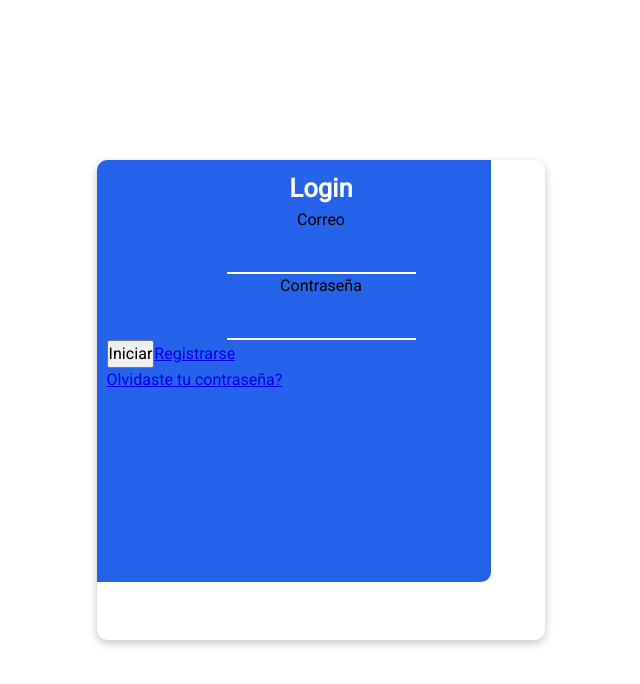
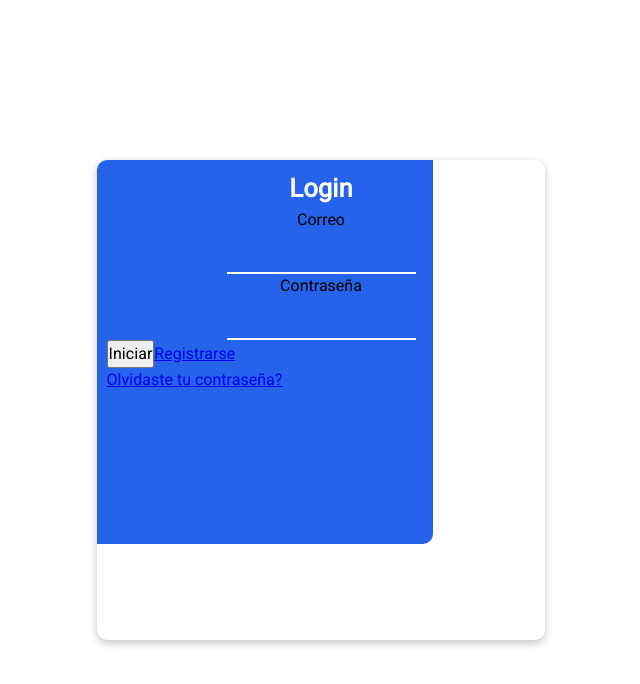
Before and after one commit to LuisArielRetanaHernadez/caht_client, a React (Vite) app: page /login in a window 1280 px wide. Shown: the top 684 px of the page, without its empty margins (319-959 px from the left). Built offline with nearby package versions, Linux system fonts and the light colour scheme.

Commit message:
cambiando  los valores de bottom 20% y right 25%

```diff
--- a/src/Pages/Login/login.styles.css
+++ b/src/Pages/Login/login.styles.css
@@ -16,8 +16,8 @@
   border-radius: inherit;
   background-color: var(--bg-blue-bright);
   position: absolute;
-  bottom: 12%;
-  right: 12%;
+  bottom: 20%;
+  right: 25%;
 }
 
 .form__title {
```
